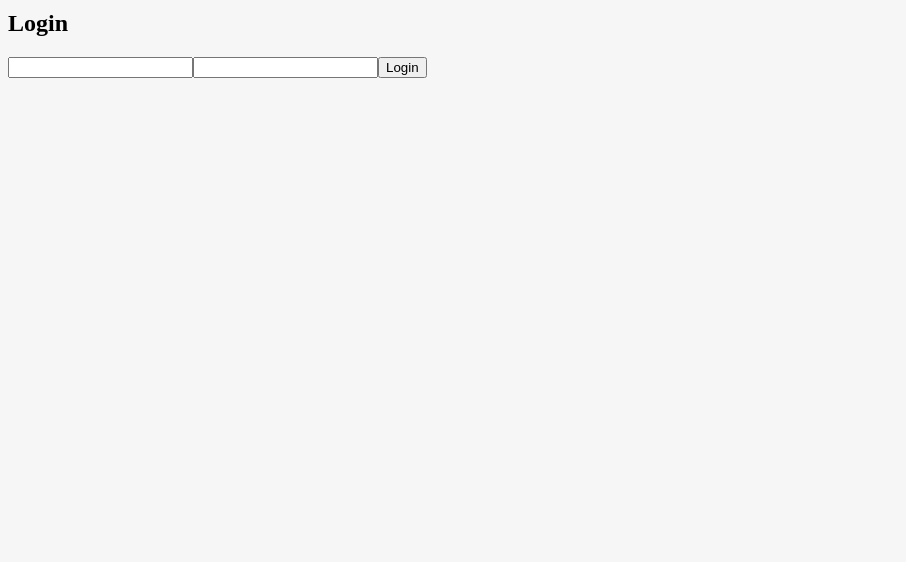
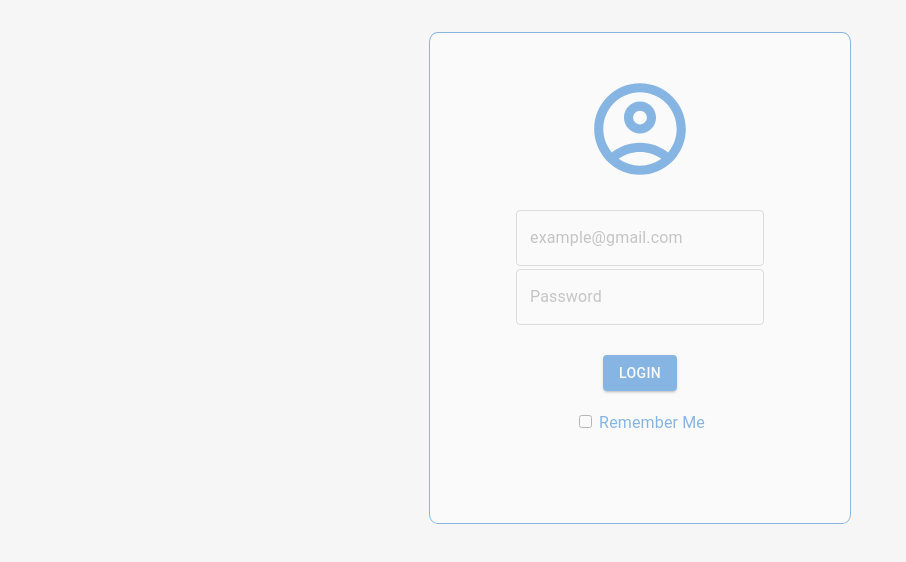
Before and after one commit to Bhavna0421/ecommerce_app, a Next.js app: page /login in a window 1280 px wide. Shown: the top 562 px of the page, without its empty margins (0-906 px from the left). Built offline with nearby package versions, Linux system fonts and the light colour scheme.

Commit message:
login for admin and default user done

```diff
--- a/src/hooks/useUserStore.js
+++ b/src/hooks/useUserStore.js
@@ -1,5 +1,5 @@
 // hooks/useUserStore.js
-import create from 'zustand';
+import {create} from 'zustand';
 
 const useUserStore = create((set) => ({
   userRole: 'user', // Assuming the default role is "user"
--- a/src/pages/login.js
+++ b/src/pages/login.js
@@ -1,100 +1,111 @@
-// import React, { useState } from 'react';
-// import { useRouter } from 'next/router'; // If using React Router
-// import useUserStore from '../stores/useUserStore'; // Import the user state management hook
-// import checkUserCredentials  from '../components/useAuthenticationutil'; // Import the user authentication function
-
-// const Login = () => {
-//   const [email, setEmail] = useState('');
-//   const [password, setPassword] = useState('');
-//   const [error, setError] = useState('');
-
-//   const router = useRouter();
-//   const { setUserRole } = useUserStore();
-// console.log(setUserRole)
-//   const handleLogin = async () => {
-//     try {
-//       const userRole = checkUserCredentials(email, password);
-
-//       if (userRole) {
-//         setUserRole(userRole);
-
-//         // Redirect to appropriate page based on the user role
-//         if (userRole === 'admin') {
-//           // router.push('/adminpage'); // Redirect to admin page
-//           <Link href="/adminwishlistpage"></Link>
-//         } else {
-//           // router.push('/'); // Redirect to default user page
-//           <Link href="/"></Link>
-//         }
-//       } else {
-//         setError('Invalid credentials. Please try again.');
-//       }
-//     } catch (error) {
-//       setError('An error occurred. Please try again later.');
-//     }
-//   };
-
-//   return (
-//     <div>
-//       <h2>Login</h2>
-//       <div>
-//         <input type="text" value={email} onChange={(e) => setEmail(e.target.value)} />
-//         <input type="password" value={password} onChange={(e) => setPassword(e.target.value)} />
-//         <button onClick={handleLogin}>Login</button>
-//       </div>
-//       {error && <div>{error}</div>}
-//     </div>
-//   );
-// };
-
-// export default Login;
-
-
-// pages/login.js
-import React, { useState } from 'react';
-import { useRouter } from 'next/router';
-import useUserStore  from '../stores/useUserStore';
-import { checkUserCredentials } from '../utils/useAuthenticationUtil';
-
+import React, { useState } from "react";
+import { useRouter } from "next/router";
+import useUserStore from "../stores/useUserStore";
+import { checkUserCredentials } from "../utils/useAuthenticationUtil";
+import styles from "../pages/login.module.css";
+import AccountCircleOutlinedIcon from "@mui/icons-material/AccountCircleOutlined";
+import { Button, TextField, Typography } from "@mui/material";
+import Link from "next/link";
 const Login = () => {
-  const [email, setEmail] = useState('');
-  const [password, setPassword] = useState('');
-  const [error, setError] = useState('');
+  const [email, setEmail] = useState("");
+  const [password, setPassword] = useState("");
+  const [error, setError] = useState("");
   const router = useRouter();
   const { setUserRole } = useUserStore();
 
-  const handleLogin = async () => {
-    try {
-      const userRole = checkUserCredentials(email, password);
+  // const handleLogin = async () => {
+  //   try {
+  //     const userRole = checkUserCredentials(email, password);
 
-      if (userRole) {
-        // Update the user role using the state management hook (Zustand)
-        setUserRole(userRole);
+  //     if (userRole) {
+  //       // Update the user role using the state management hook (Zustand)
+  //       setUserRole(userRole);
 
-        // Redirect to appropriate page based on the user role
-        if (userRole === 'admin') {
-          router.push('/adminpage');
-        } else {
-          router.push('/');
-        }
-      } else {
-        setError('Invalid credentials. Please try again.');
-      }
-    } catch (error) {
-      setError('An error occurred. Please try again later.');
-    }
-  };
+  //       // Redirect to appropriate page based on the user role
+  //       if (userRole === "admin") {
+  //         router.push("/adminpage");
+  //       } else {
+  //         router.push("/main");
+  //       }
+  //     } else {
+  //       router.push("/main");
+  //     }
+  //   } catch (error) {
+  //     setError("An error occurred. Please try again later.");
+  //   }
+  // };
+  const userRole = checkUserCredentials(email, password);
+  console.log("userRole>>>>", userRole);
 
   return (
-    <div>
-      <h2>Login</h2>
-      <div>
-        <input type="text" value={email} onChange={(e) => setEmail(e.target.value)} />
-        <input type="password" value={password} onChange={(e) => setPassword(e.target.value)} />
-        <button onClick={handleLogin}>Login</button>
+    <>
+      <div
+        className={styles.container}
+        // style={{  color: "white" }}
+      >
+        <div className={styles.formbox}>
+          <h4 style={{ textAlign: "center" }}>
+            <AccountCircleOutlinedIcon
+              style={{ fontSize: "110px", color: "#1976d2" }}
+            />
+          </h4>
+          <form style={{ textAlign: "center" }}>
+            <div style={{ marginBottom: "3px" }}>
+              <TextField
+                type="text"
+                value={email}
+                onChange={(e) => setEmail(e.target.value)}
+                style={{ borderRadius: "1px solid #1976d2", color: "white" }}
+                InputProps={{ style: { color: "black" } }} // To change the color of input text
+                InputLabelProps={{ style: { color: "black" } }} // To change the color of placeholder/label
+                placeholder="example@gmail.com"
+              />
+            </div>
+            <div className="input-group mb-3">
+              <TextField
+                type="password"
+                value={password}
+                onChange={(e) => setPassword(e.target.value)}
+                style={{ borderRadius: "1px solid #1976d2", color: "white" }}
+                InputProps={{ style: { color: "black" } }}
+                InputLabelProps={{ style: { color: "blacks" } }}
+                placeholder="Password"
+              />
+            </div>
+            <Button
+              type="submit"
+              style={{ marginTop: "30px" }}
+              variant="contained"
+              color="primary"
+              // onClick={handleLogin}
+            >
+              {userRole === "admin" ? (
+                <Link
+                  href="/adminpage"
+                  style={{ textDecoration: "none", color: "white" }}
+                >
+                  {" "}
+                  LOGIN
+                </Link>
+              ) : (
+                <Link
+                  href="/main"
+                  style={{ textDecoration: "none", color: "white" }}
+                >
+                  {" "}
+                  LOGIN
+                </Link>
+              )}
+            </Button>
+            <div style={{ marginTop: "20px" }}>
+              <Typography style={{ color: "#1976d2" }}>
+                <input type="checkbox" /> Remember Me
+              </Typography>
+            </div>
+          </form>
+        </div>
       </div>
-      {error && <div>{error}</div>}
-    </div>
+    </>
   );
 };
 
--- a/src/pages/main.tsx
+++ b/src/pages/main.tsx
@@ -1,18 +1,15 @@
+import { NextPage } from "next";
+import { useSession } from "next-auth/react";
 import { useEffect, useState } from "react";
-import { NextPage } from "next";
-import { SessionProviderProps, signOut, useSession } from "next-auth/react";
 import Cart from "../components/cart/Cart";
 import Header from "../components/header/Header";
 import ProductList from "../components/products/ProductList";
 
+import Topcontent from "@/components/topcontent/top";
 import WishlistCart from "@/components/wishlistItem/wishlist";
 import { useProductsStore } from "@/stores/useProductsStore";
+import useUserStore from "@/stores/useUserStore";
 import CustomDrawer from "../components/header/Drawer";
-import Topcontent from "@/components/topcontent/top";
-import Link from "next/link";
-import AdminPage from "./adminpage";
-import useUserStore from "@/stores/useUserStore";
-
 
 const Home: NextPage = () => {
   const { data: session } = useSession<any>();
@@ -37,10 +34,6 @@ const Home: NextPage = () => {
   };
   console.log("user>>>>>>>", user);
   return (
-    <>
-      {userRole === "admin" ? (
-        <AdminPage />
-      ) : (
     <>
       <Header
         onCartIconClick={handleCartIconClick}
@@ -77,8 +70,6 @@ const Home: NextPage = () => {
         )}
       </main>
     </>
-      )}
-    </>
   );
 };
 
```
Lines whose indentation alone changed are shown as unchanged.
